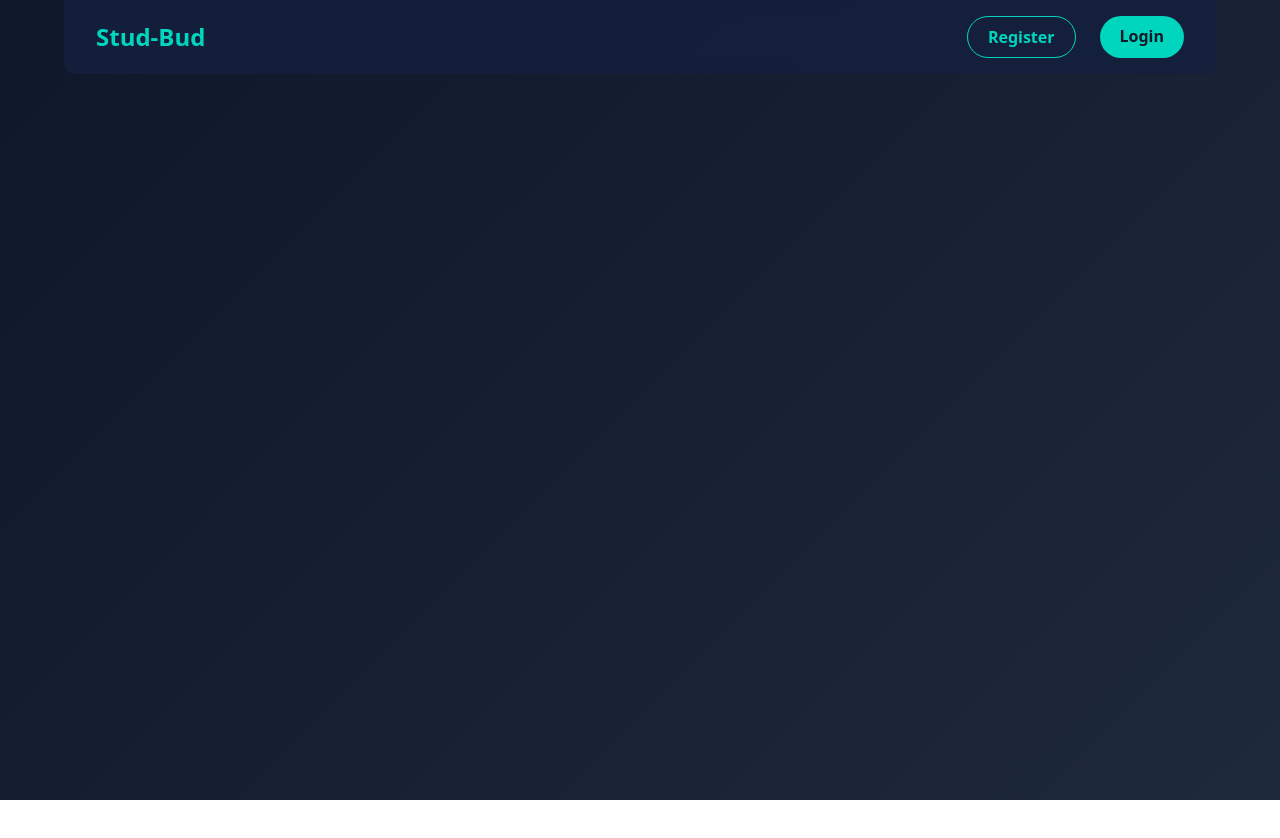
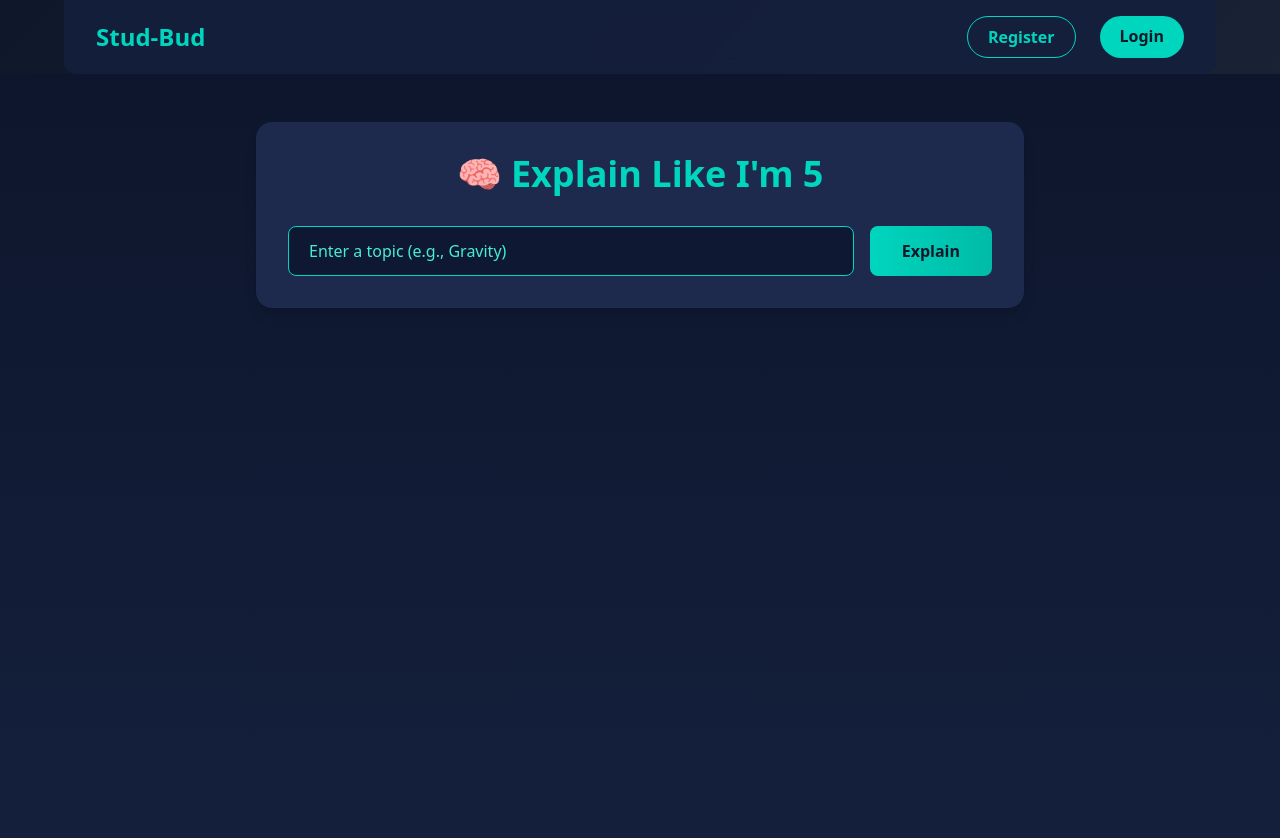
Before and after one commit to xVaibsMx/stud-bud, a React (Vite) app in the folder Frontend/: page /explain in a window 1280 px wide. Shown: the top 838 px of the page. Before the commit the page ends 800 px from the top, so only its background shows below. Built offline with nearby package versions, Linux system fonts and the light colour scheme.

Commit message:
Added features and updated UI.

```diff
--- a/Frontend/src/App.jsx
+++ b/Frontend/src/App.jsx
@@ -5,6 +5,7 @@ import NavBar from './Components/NavBar'
 import Register from './Pages/Register'
 import Login from './Pages/Login.jsx'
 import Dashboard from './Pages/Dashboard.jsx'
+import Explain from './Pages/Explain.jsx'
 function App() {
   return (
     <>
@@ -15,6 +16,7 @@ function App() {
           <Route path="/register" element={<Register />}></Route>
           <Route path="/login" element={<Login />}></Route>
           <Route path="/dashboard" element={<Dashboard />}></Route>
+          <Route path="/explain" element={<Explain />}></Route>
         </Routes>
       </Router>
     </>
--- a/Frontend/src/Components/NavBar.jsx
+++ b/Frontend/src/Components/NavBar.jsx
@@ -40,12 +40,21 @@ const NavBar = () => {
   const renderLinks = () => {
     if (user) {
       return (
+        <>
+          <Link
+            to="/dashboard"
+            onClick={handleLinkClick}
+            className="text-teal-400 border border-teal-400 px-5 py-2 rounded-full font-semibold hover:bg-teal-400 hover:text-gray-900 transition"
+          >
+            Dashboard
+          </Link>
           <button
             onClick={handleLogout}
             className="bg-red-500 px-5 py-2 rounded-full font-semibold text-white hover:bg-red-600 transition"
           >
             Logout
           </button>
+        </>
       )
     } else {
       return (
@@ -77,7 +86,7 @@ const NavBar = () => {
         </h1>
       </Link>
 
-      {/* Desktop */}
+      {/* Desktop Links */}
       <div className="hidden sm:flex space-x-6">{renderLinks()}</div>
 
       {/* Mobile Toggle */}
@@ -115,6 +124,14 @@ const NavBar = () => {
       {isOpen && (
         <div className="sm:hidden absolute top-full left-0 w-full max-w-6xl bg-[#15203d]/90 backdrop-blur-sm rounded-b-xl shadow-lg mt-1 px-6 py-5 z-40 flex flex-col space-y-4">
           {user ? (
+            <>
+              <Link
+                to="/dashboard"
+                onClick={handleLinkClick}
+                className="text-teal-400 border border-teal-400 px-6 py-3 rounded-full font-semibold text-center hover:bg-teal-400 hover:text-gray-900 transition"
+              >
+                Dashboard
+              </Link>
               <button
                 onClick={() => {
                   handleLogout()
@@ -124,6 +141,7 @@ const NavBar = () => {
               >
                 Logout
               </button>
+            </>
           ) : (
             <>
               <Link
--- /dev/null
+++ b/Frontend/src/Pages/Explain.jsx
@@ -0,0 +1,90 @@
+import React, { useState } from 'react'
+import axios from 'axios'
+
+const Explain = () => {
+  const [topic, setTopic] = useState('')
+  const [explanation, setExplanation] = useState('')
+  const [loading, setLoading] = useState(false)
+  const [error, setError] = useState('')
+
+  const handleExplain = async () => {
+    if (!topic.trim()) return
+
+    setLoading(true)
+    setError('')
+    setExplanation('')
+
+    try {
+      const token = localStorage.getItem('token')
+      if (!token) {
+        setError('You must be logged in to use this feature.')
+        setLoading(false)
+        return
+      }
+
+      const res = await axios.post(
+        'http://localhost:5000/elia5',
+        { content: topic },
+        {
+          headers: {
+            Authorization: `Bearer ${token}`,
+          },
+        }
+      )
+
+      setExplanation(res.data.message)
+    } catch (err) {
+      console.error('❌ Frontend Error:', err.message)
+      setError('Something went wrong. Please try again.')
+    } finally {
+      setLoading(false)
+    }
+  }
+
+  return (
+    <main className="min-h-screen bg-gradient-to-b from-[#0d162c] to-[#15203d] px-6 py-12 flex flex-col items-center">
+      <section className="w-full max-w-3xl bg-[#1e2a4d] rounded-2xl p-8 shadow-lg">
+        <h2 className="text-4xl font-extrabold text-teal-400 mb-8 text-center select-none">
+          🧠 Explain Like I'm 5
+        </h2>
+
+        <div className="flex flex-col sm:flex-row gap-4">
+          <input
+            type="text"
+            aria-label="Topic to explain"
+            placeholder="Enter a topic (e.g., Gravity)"
+            value={topic}
+            onChange={(e) => setTopic(e.target.value)}
+            className="flex-grow px-5 py-3 rounded-lg border border-teal-400 bg-[#0f1833] text-white placeholder-teal-300 focus:outline-none focus:ring-4 focus:ring-teal-500 transition"
+            spellCheck={false}
+          />
+          <button
+            onClick={handleExplain}
+            disabled={loading}
+            className="px-8 py-3 rounded-lg bg-gradient-to-r from-teal-400 to-teal-500 text-gray-900 font-semibold hover:from-teal-500 hover:to-teal-600 transition disabled:opacity-50"
+          >
+            {loading ? 'Explaining...' : 'Explain'}
+          </button>
+        </div>
+
+        {error && (
+          <p
+            role="alert"
+            className="mt-6 text-red-400 font-semibold text-center select-none"
+          >
+            {error}
+          </p>
+        )}
+
+        {explanation && (
+          <article className="mt-10 bg-[#132544] text-white p-6 rounded-xl shadow-inner prose prose-teal max-w-none whitespace-pre-wrap leading-relaxed">
+            <h3 className="text-2xl font-bold mb-4 select-none">Explanation</h3>
+            <p>{explanation}</p>
+          </article>
+        )}
+      </section>
+    </main>
+  )
+}
+
+export default Explain
--- a/Frontend/src/Pages/Landing.jsx
+++ b/Frontend/src/Pages/Landing.jsx
@@ -6,7 +6,13 @@ const Landing = () => {
   const navigate = useNavigate()
 
   const handleGetStarted = () => {
-    navigate('/register') // Navigate to the register page
+    const token = localStorage.getItem('token')
+    if (token) {
+      navigate('/dashboard')
+    } else {
+      alert('Please register or login first.')
+      navigate('/register')
+    }
   }
 
   return (
@@ -24,13 +30,14 @@ const Landing = () => {
         </p>
         <button
           className="bg-teal-400 hover:bg-teal-500 active:bg-teal-600 text-gray-900 font-semibold px-8 sm:px-10 py-3 sm:py-4 rounded-full shadow-lg transition duration-300"
-          onClick={handleGetStarted} // Navigate to register page
+          onClick={handleGetStarted}
         >
           Get Started
         </button>
       </section>
-      {/* Features Section */}
-      <Features /> {/* Render the Features Component */}
+
+      {/* Features */}
+      <Features />
     </main>
   )
 }
```
Also changed, not shown: 1 other file (tests, documents, lock files or other folders). Lines whose indentation alone changed are shown as unchanged.
